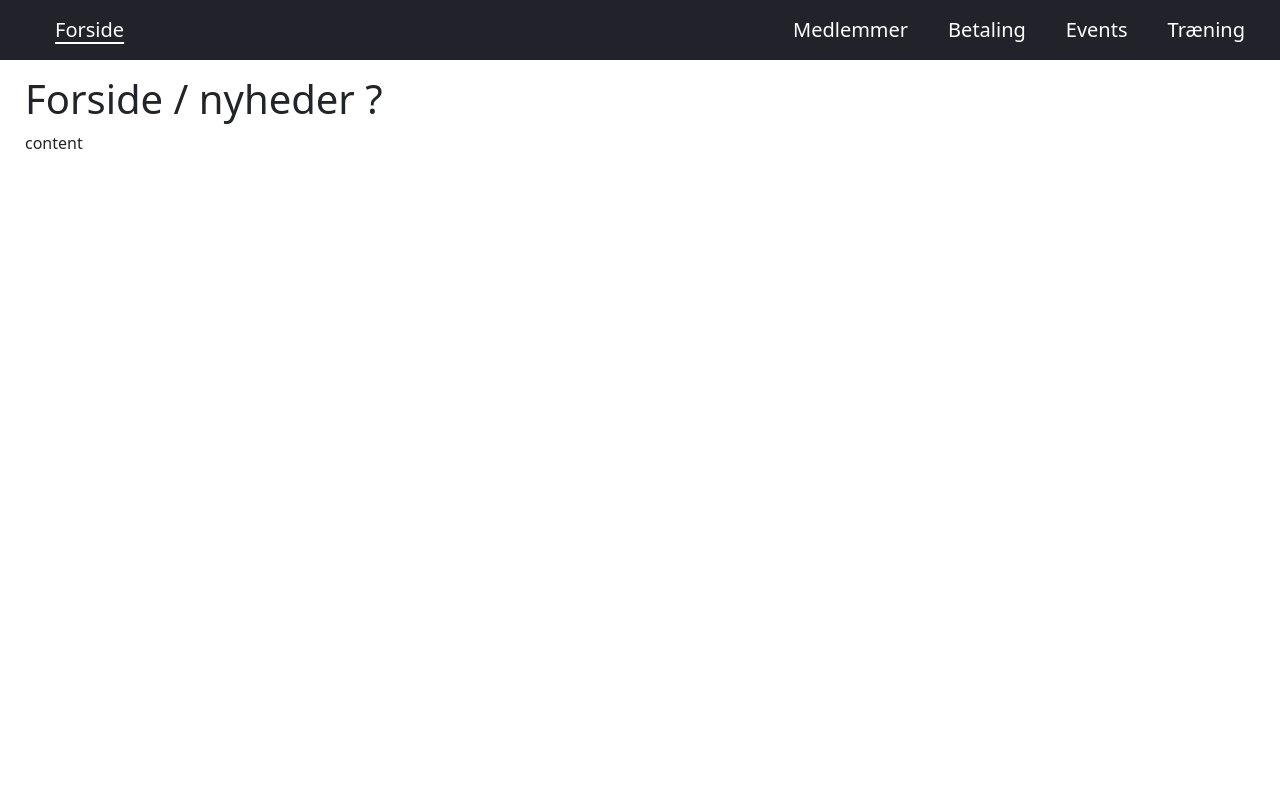
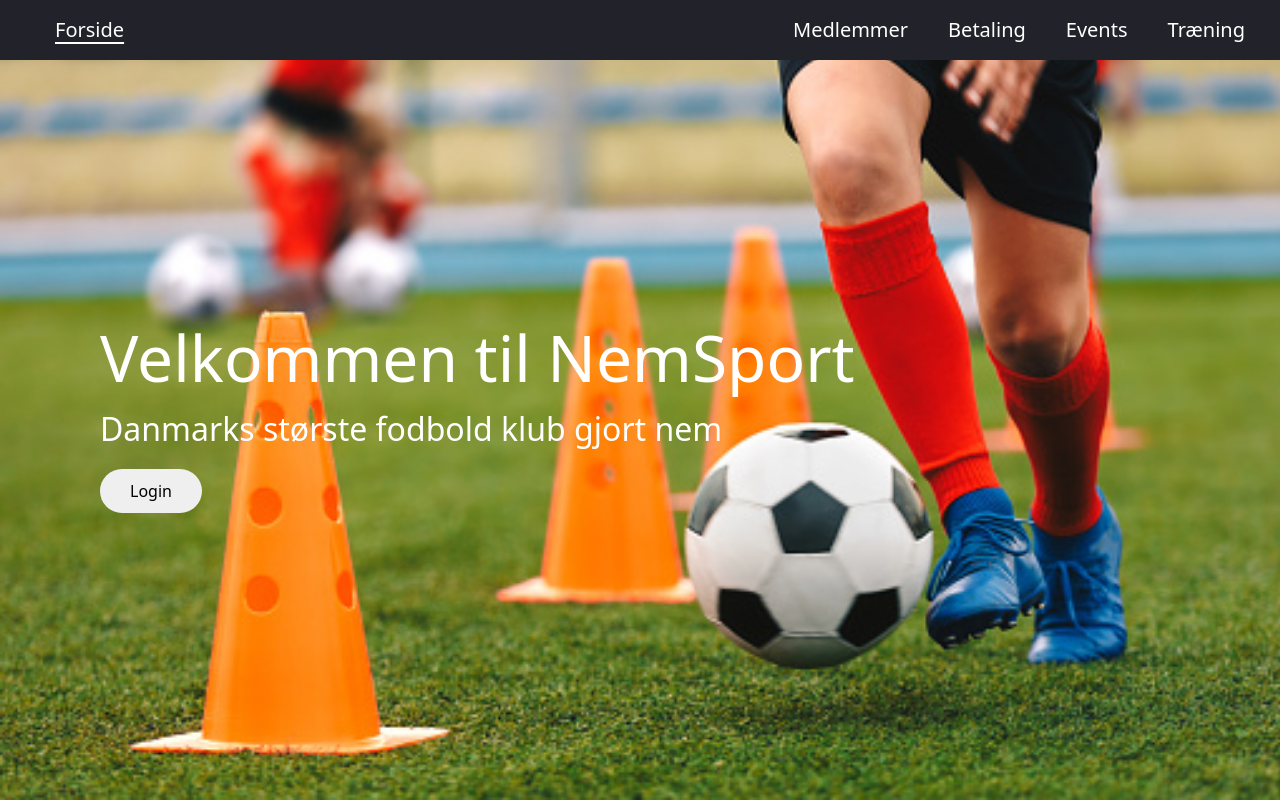
Before and after one commit to madsstorgaardnielsen/group5-proj, a React (Create React App) app in the folder fbcmanager-frontend/: page / in a window 1280 px wide. Built offline with nearby package versions, Linux system fonts and the light colour scheme.

Commit message:
test commit

```diff
--- /dev/null
+++ b/fbcmanager-frontend/src/css/forside.css
@@ -0,0 +1,24 @@
+
+
+.frontPageHeader{
+    background-image: url("../../public/res/img/forside/landingPageBackground.jpg");
+    background-repeat: no-repeat;
+    background-size: cover;
+    height: 100vh;
+}
+.headerWrapper{
+    padding: 40vh 0 0 100px;
+    color: white;
+}
+.mainHeader{
+    font-size: 4rem;
+}
+.mainDescription{
+    font-size: 2rem;
+    color: white;
+}
+.headerLogin{
+    border: none;
+    border-radius: 30px;
+    padding: 10px 30px;
+}
--- a/fbcmanager-frontend/src/pages/forside.js
+++ b/fbcmanager-frontend/src/pages/forside.js
@@ -1,14 +1,23 @@
 import React from "react";
 import Navbar from "../components/Navbar";
 import "../style.css";
+import "../css/forside.css"
+
+
+
 const Forside = () => {
   return (
     <div>
       <Navbar />
-      <div className="body">
-        <h1>Forside / nyheder ?</h1>
-        <p>content</p>
-      </div>
+      <header className="frontPageHeader">
+        <div className="headerWrapper">
+          <section>
+            <h1 className="mainHeader">Velkommen til NemSport</h1>
+            <p className="mainDescription">Danmarks største fodbold klub gjort nem</p>
+            <button className="headerLogin">Login</button>
+          </section>
+        </div>
+      </header>
     </div>
   );
 };
--- a/fbcmanager-frontend/src/pages/medlemmer.jsx
+++ b/fbcmanager-frontend/src/pages/medlemmer.jsx
@@ -1,7 +1,7 @@
 import React from "react";
 import Navbar from "../components/Navbar";
 import "../style.css";
-import Medlemmerlist from "../components/Medlemmerlist";
+import Medlemmerlist from "../components/medlemmerlist";
 
 class Medlemmer extends React.Component {
   render() {
```
Also changed, not shown: fbcmanager-frontend/public/res/img/forside/landingPageBackground.jpg (added), 1 other file (tests, documents, lock files or other folders).
